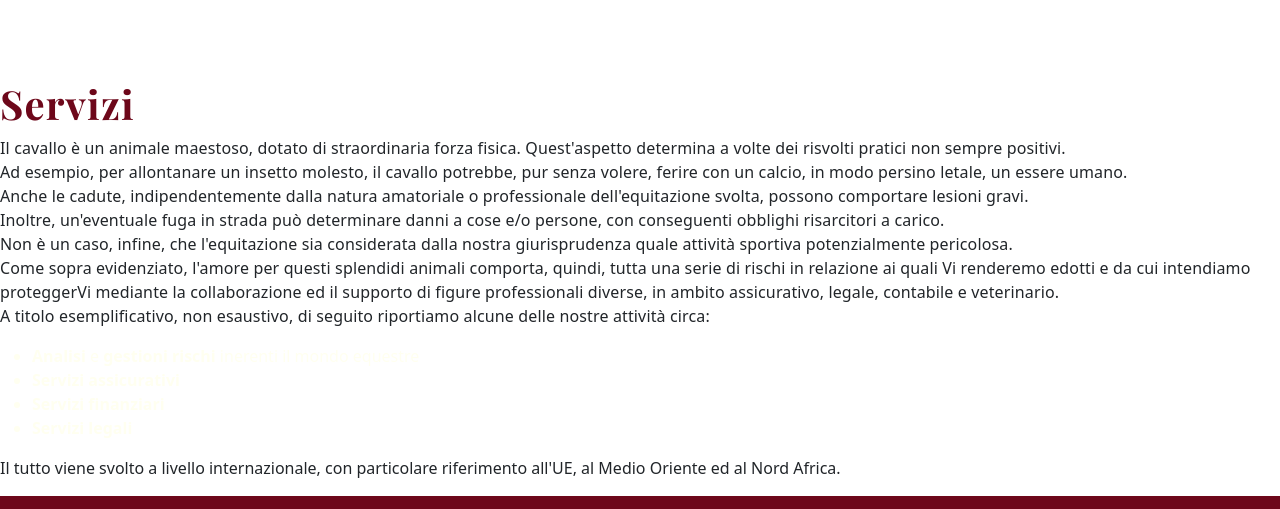
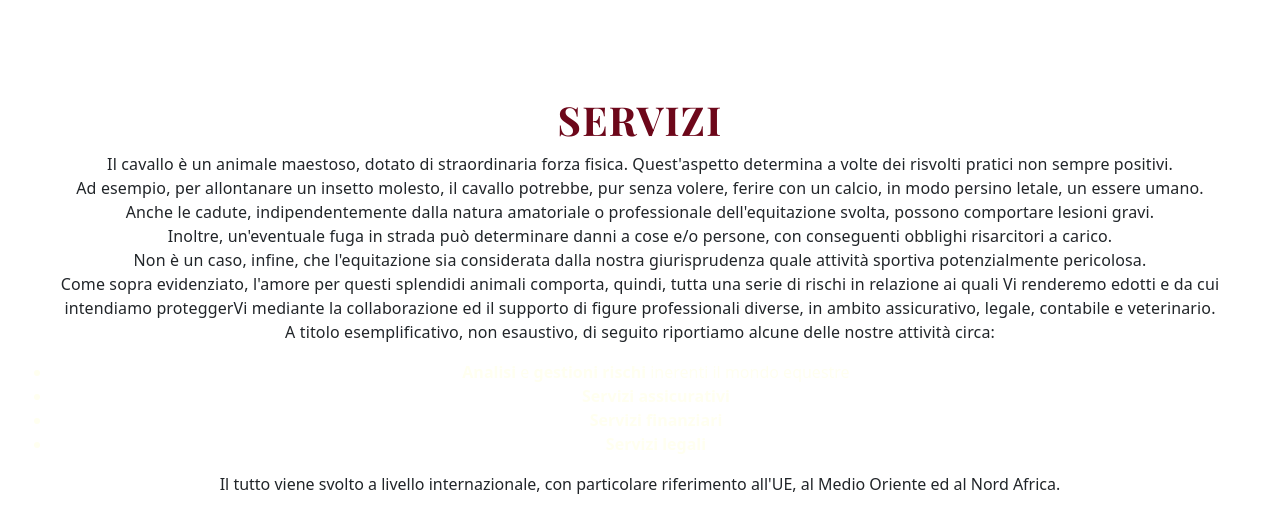
Before and after one commit to MetM98/Equestrian-World-Protection-Website, a plain HTML site: page Servizi.html in a window 1280 px wide. Shown: the part 816-1325 px from the top of the page. Drawn offline with nearby package versions, Linux system fonts and the light colour scheme; a web font is replaced by a local one.

Commit message:
Update Servizi.html

```diff
--- a/Servizi.html
+++ b/Servizi.html
@@ -198,8 +198,11 @@
     <section class="mt-5 pt-5">
         <!--TEXT INTRO-->
 	<body> <!--CONTENUTO-->
+		<div class="container-fluid">
+        		<div class="row px-2 px-md-2 mb-2 mt-lg-2 text-center">
+                		<div class="col-12 col-xl-12 py-2">
         				<h2 class="pagetitle">
-            Servizi
+            					SERVIZI
         				</h2>
         				<p>
             					Il cavallo è un animale maestoso, dotato di straordinaria forza fisica. Quest'aspetto determina a volte dei risvolti pratici non sempre positivi. <br>
@@ -217,6 +220,9 @@
             					</ul>
             					Il tutto viene svolto a livello internazionale, con particolare riferimento all'UE, al Medio Oriente ed al Nord Africa.
         				</p>
+				</div>
+			</div>
+		</div>
     </body>
 
     </section>
```
Lines whose indentation alone changed are shown as unchanged.
